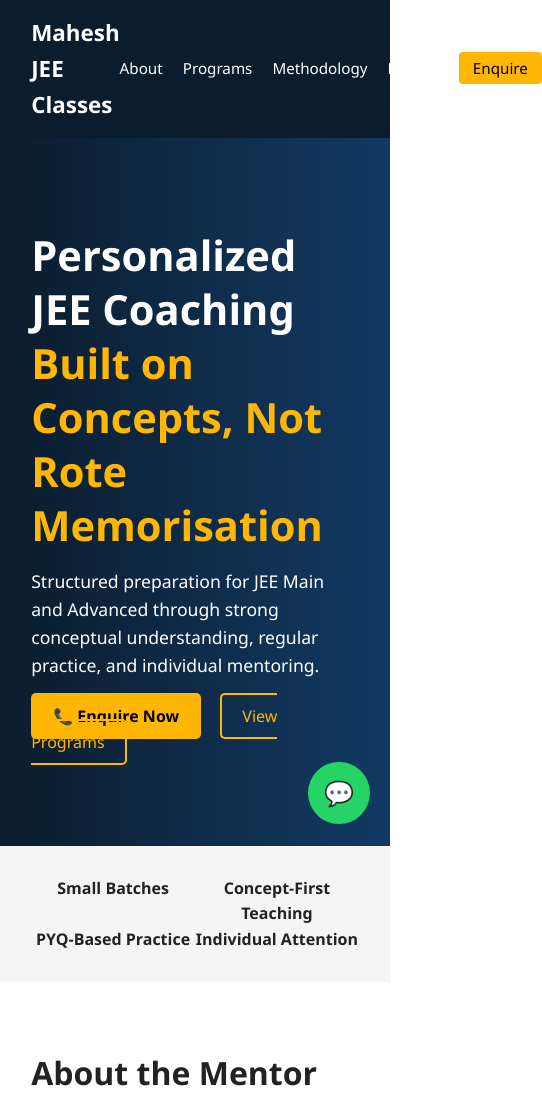
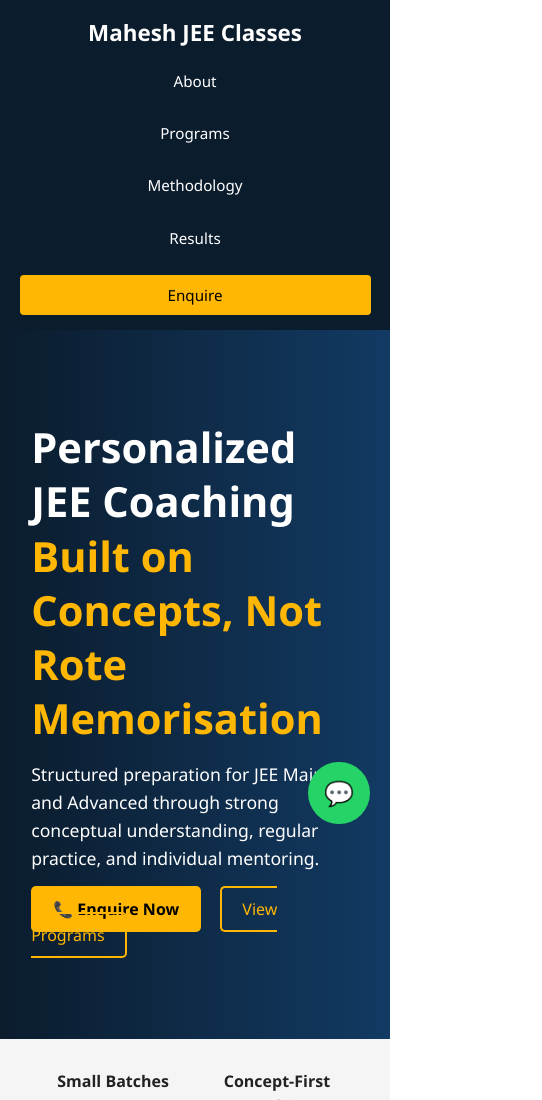
Before and after one commit to Falconspy6015/Courses, a plain HTML site: page index.html in a window 390 px wide. Shown: the top 1100 px of the page, 542 px wide, since content can reach past the window. Drawn offline with Linux system fonts and the light colour scheme.

Commit message:
mobile friendly UI

```diff
--- a/style.css
+++ b/style.css
@@ -248,3 +248,41 @@ footer {
     grid-template-columns: 1fr;
   }
 }
+
+/* =========================
+   MOBILE NAVBAR FIX
+   ========================= */
+@media (max-width: 768px) {
+
+  .navbar {
+    flex-direction: column;
+    align-items: center;
+    padding: 15px 5%;
+  }
+
+  .logo {
+    margin-bottom: 10px;
+  }
+
+  .nav-links {
+    flex-direction: column;
+    align-items: center;
+    gap: 12px;
+    width: 100%;
+  }
+
+  .nav-links li {
+    width: 100%;
+    text-align: center;
+  }
+
+  .nav-links a {
+    display: block;
+    padding: 8px 0;
+  }
+
+  .btn-nav {
+    display: inline-block;
+    margin-top: 5px;
+  }
+}
```
